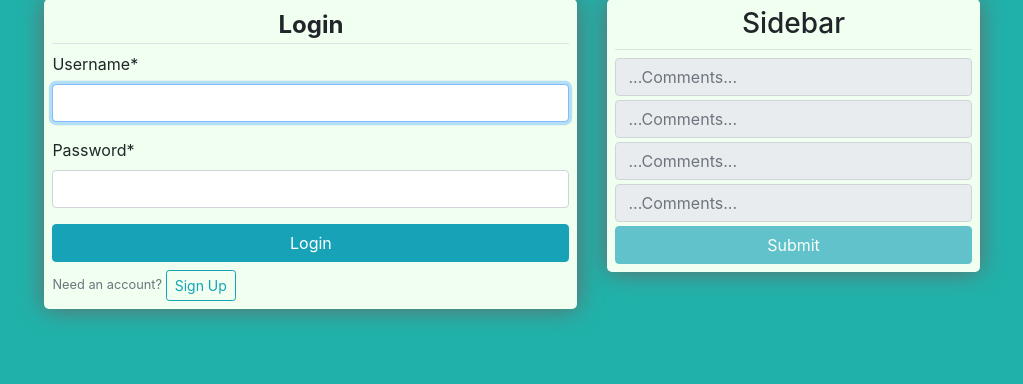
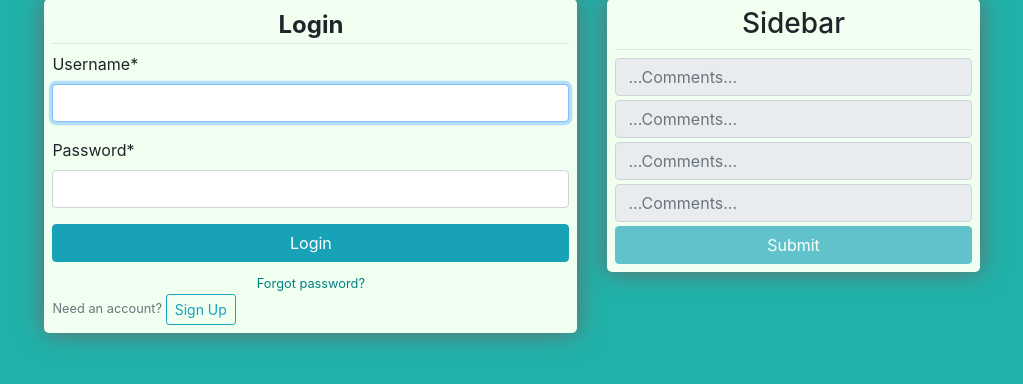
Before and after one commit to timoluxinne/Simple-Django-Blog-App, a Django app: page /login/ in a window 1280 px wide. Shown: the part 73-457 px from the top of the page, without its empty margins (128-1151 px from the left). Run offline with Django 3.2, Linux system fonts and the light colour scheme; some libraries are stand-ins or nearby versions.

Commit message:
Added url in login

```diff
--- a/users/templates/users/login.html
+++ b/users/templates/users/login.html
@@ -18,6 +18,11 @@
               <legend class="border-bottom text-center font-weight-bold">Login</legend>
               {{form|crispy}}
               <button class="btn btn-block btn-info mb-2">Login</button>
+              <div class="text-center">
+                <a href="{% url 'password_reset' %}" class="small">
+                  Forgot password?
+                </a>
+              </div>
           </fieldset>
       </form>
       <small class="text-muted">
```
